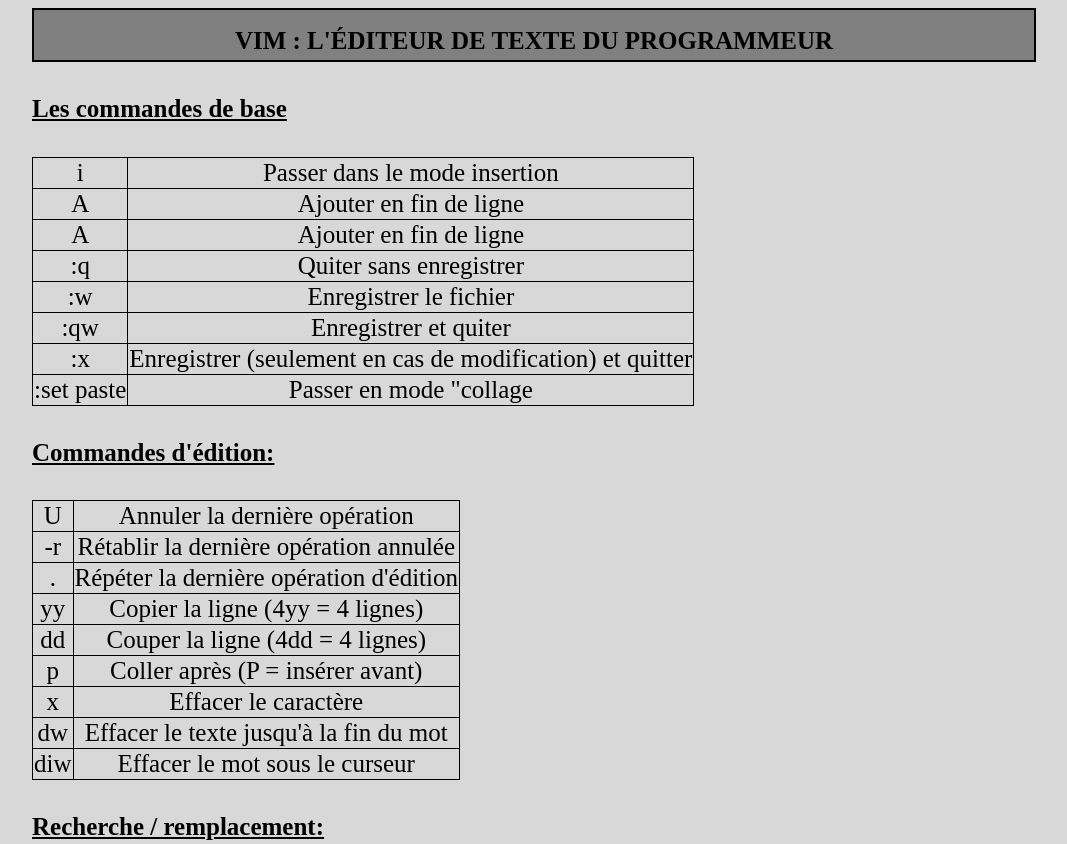
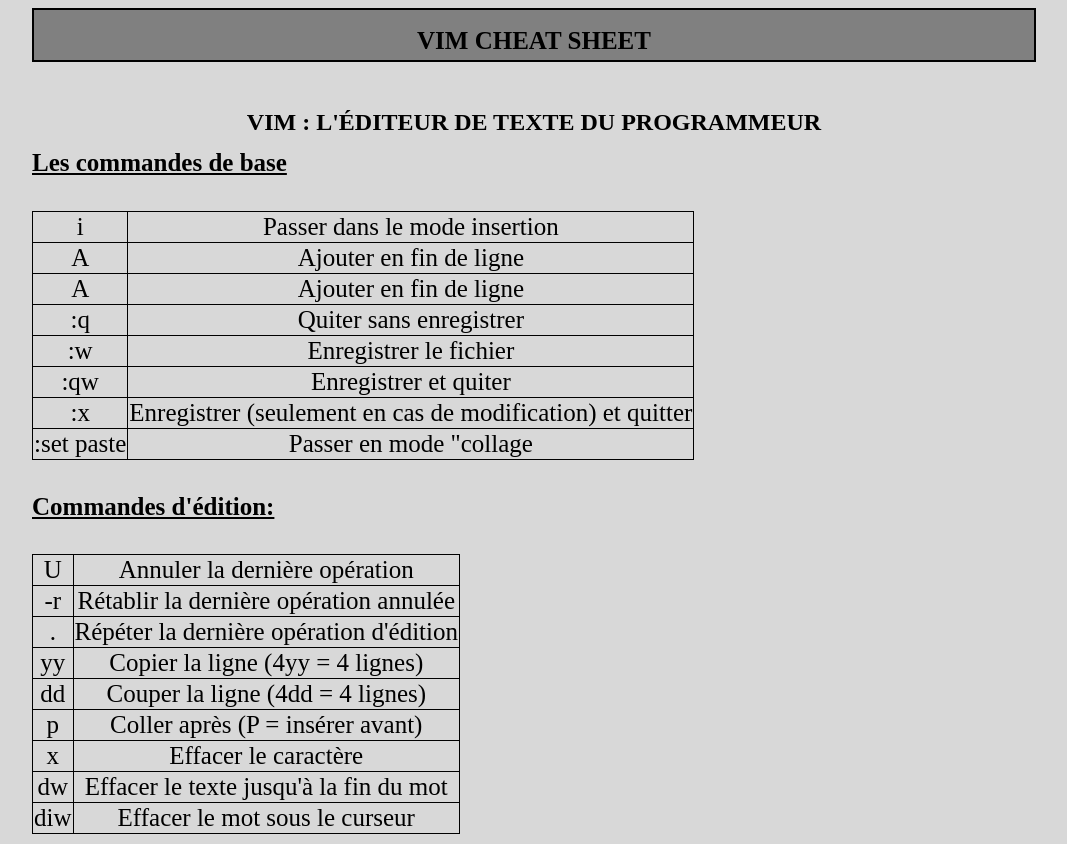
Before and after one commit to abdifatah1/VIM, a plain HTML site: page index.html in a window 1280 px wide. Shown: the top 844 px of the page, without its empty margins (126-1193 px from the left). Drawn offline with Linux system fonts and the light colour scheme.

Commit message:
comment added

```diff
--- a/index.html
+++ b/index.html
@@ -8,8 +8,13 @@
 </head>
 <body>
   <div class="h1">
-<h1>VIM : L'ÉDITEUR DE TEXTE DU PROGRAMMEUR</h1>
+<h1>VIM CHEAT SHEET</h1>
+<br>
+<h2>VIM : L'ÉDITEUR DE TEXTE DU PROGRAMMEUR</h2>
 </div>
+<br>
+<br>
+<br>
 <h4>Les commandes de base</h4>
 <table>
  <tr>
```
